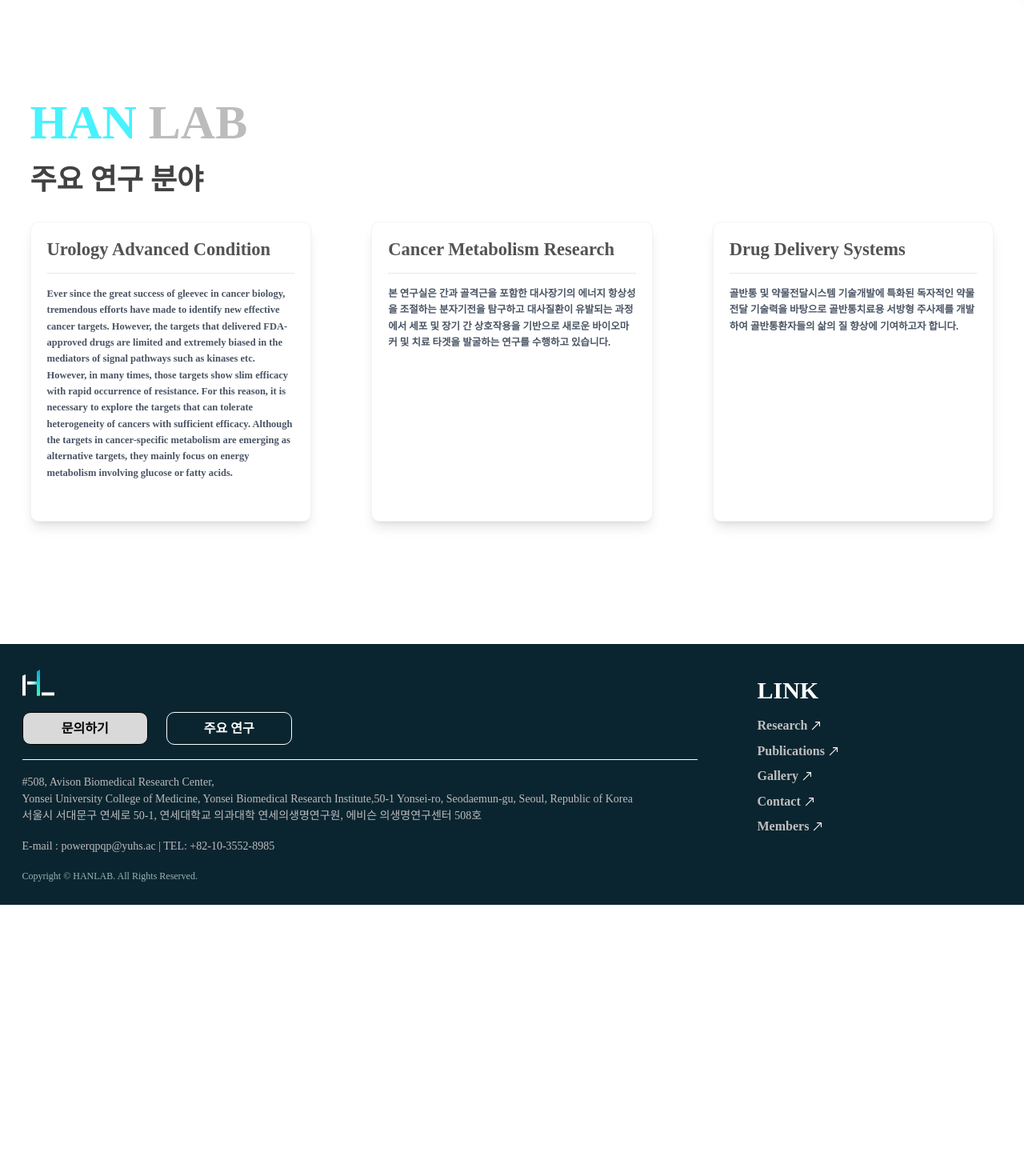
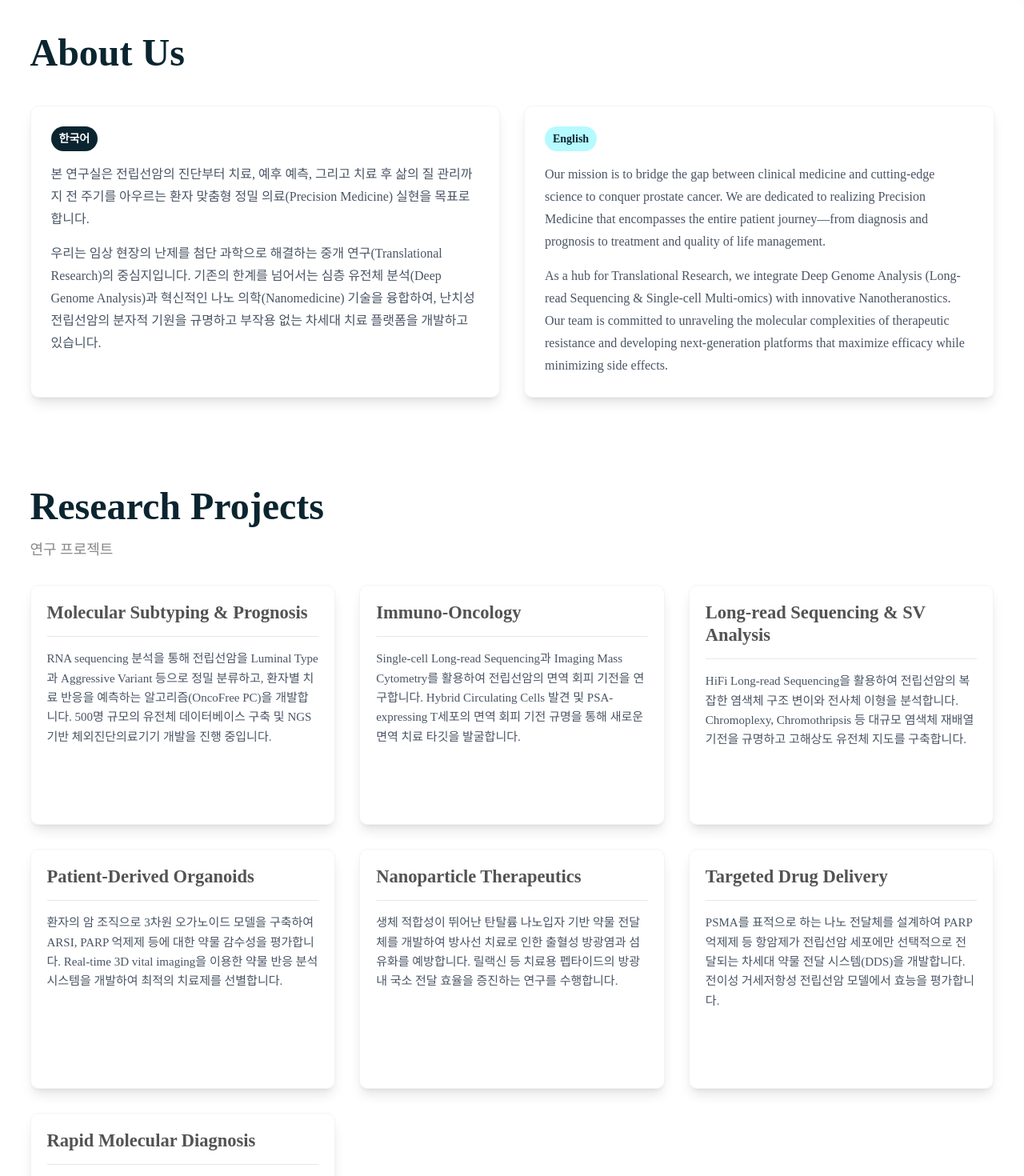
Before and after one commit to sidedev2/hanlab, a Next.js app: page / in a window 1280 px wide. Shown: the part 820-2290 px from the top of the page at 80% size. Before the commit the page ends 1951 px from the top, so only its background shows below. Built offline with nearby package versions, Linux system fonts and the light colour scheme.

Commit message:
feat: 홈에 들어갈 내용추가, 알맞게 디자인 변경

```diff
--- a/app/(home)/page.tsx
+++ b/app/(home)/page.tsx
@@ -1,5 +1,10 @@
-import { ImageCarousel, ResearchCard, ResearchButton } from '@/components';
-import { researchData } from '@/constants/researchData';
+import {
+  AboutCard,
+  ImageCarousel,
+  ResearchCard,
+  ResearchButton,
+} from '@/components';
+import { aboutData, researchData } from '@/constants/homeData';
 import { cn } from '@/util/cn';
 
 const Page = () => {
@@ -16,20 +21,47 @@ const Page = () => {
           >
             <span className='text-main-white'>Welcome to</span>
             <span className='text-blue-2fe'>Han Lab</span>
-            <span className='text-main-white text-[2.4rem] font-light lg:text-[3.6rem]'>
-              Lab of Urology, YonSei Univ
+            <span className='text-main-white text-[1.8rem] font-light lg:text-[2.8rem]'>
+              연세 비뇨기암 정밀의학 연구실
             </span>
             <ResearchButton className='mt-[5rem]' />
           </div>
         </ImageCarousel>
       </div>
-      <div className='flex min-h-screen flex-col justify-center px-15 py-20 font-bold'>
-        <div className='text-[6rem]'>
-          <span className='text-blue-2fe'>HAN</span>
-          <span className='text-gray-cbc'>&nbsp;LAB</span>
+
+      {/* 연구실 소개 섹션 */}
+      <div className='bg-gray-f5f px-15 py-20'>
+        <div className='mx-auto max-w-[1400px]'>
+          <div className='mb-12'>
+            <span className='text-blue-530 text-[3.6rem] font-bold lg:text-[4.8rem]'>
+              About Us
+            </span>
           </div>
-        <span className='text-gray-242 text-[3.6rem]'>주요 연구 분야</span>
-        <div className='mt-10 grid grid-cols-1 gap-8 lg:grid-cols-3 lg:gap-30'>
+          <div className='grid grid-cols-1 gap-12 lg:grid-cols-2'>
+            {aboutData.map((item, index) => (
+              <AboutCard
+                key={index}
+                label={item.label}
+                paragraphs={item.paragraphs}
+                variant={item.variant}
+              />
+            ))}
+          </div>
+        </div>
+      </div>
+
+      {/* 주요 연구 분야 섹션 */}
+      <div className='px-15 py-20'>
+        <div className='mx-auto max-w-[1400px]'>
+          <div className='mb-12'>
+            <span className='text-blue-530 text-[3.6rem] font-bold lg:text-[4.8rem]'>
+              Research Projects
+            </span>
+            <p className='text-gray-888 mt-2 text-[1.8rem] font-normal'>
+              연구 프로젝트
+            </p>
+          </div>
+          <div className='grid grid-cols-1 gap-8 lg:grid-cols-3 lg:gap-12'>
             {researchData.map((research, index) => (
               <ResearchCard
                 key={index}
@@ -40,6 +72,7 @@ const Page = () => {
           </div>
         </div>
       </div>
+    </div>
   );
 };
 
--- /dev/null
+++ b/components/home/AboutCard.tsx
@@ -0,0 +1,34 @@
+type AboutCardProps = {
+  label: string;
+  paragraphs: string[];
+  variant?: 'primary' | 'secondary';
+};
+
+const AboutCard = ({
+  label,
+  paragraphs,
+  variant = 'primary',
+}: AboutCardProps) => {
+  const badgeStyle =
+    variant === 'primary'
+      ? 'bg-blue-530 text-white'
+      : 'bg-blue-2fe/40 text-blue-530';
+
+  return (
+    <div className='rounded-2xl border border-gray-100 bg-white p-10 shadow-lg'>
+      <div className={`${badgeStyle} mb-6 inline-block rounded-full px-4 py-2`}>
+        <span className='text-[1.4rem] font-semibold'>{label}</span>
+      </div>
+      {paragraphs.map((text, index) => (
+        <p
+          key={index}
+          className={`text-gray-600 text-[1.6rem] leading-[2.8rem] ${index > 0 ? 'mt-6' : ''}`}
+        >
+          {text}
+        </p>
+      ))}
+    </div>
+  );
+};
+
+export default AboutCard;
--- a/components/home/ResearchCard.tsx
+++ b/components/home/ResearchCard.tsx
@@ -5,13 +5,13 @@ type ResearchCardProps = {
 
 const ResearchCard = ({ title, description }: ResearchCardProps) => {
   return (
-    <div className='cursor-pointer rounded-2xl border border-gray-100 bg-white p-8 shadow-lg transition-shadow duration-300 hover:shadow-xl lg:h-150 lg:max-w-xl'>
+    <div className='cursor-pointer rounded-2xl border border-gray-100 bg-white p-8 shadow-lg transition-shadow duration-300 hover:shadow-xl lg:h-120 lg:max-w-3xl'>
       <h3 className='text-gray-353 mb-6 text-2xl leading-tight font-bold lg:text-4xl'>
         {title}
       </h3>
       <div className='mb-6 hidden h-px w-full bg-gray-200 lg:block'></div>
 
-      <p className='text-xl leading-relaxed text-gray-600'>{description}</p>
+      <p className='text-2xl leading-relaxed text-gray-600 break-words'>{description}</p>
     </div>
   );
 };
--- a/components/home/index.ts
+++ b/components/home/index.ts
@@ -1,5 +1,6 @@
+import AboutCard from './AboutCard';
 import ImageCarousel from './ImageCarousel';
 import ResearchButton from './ResearchButton';
 import ResearchCard from './ResearchCard';
 
-export { ImageCarousel, ResearchCard, ResearchButton };
+export { AboutCard, ImageCarousel, ResearchCard, ResearchButton };
--- /dev/null
+++ b/constants/homeData.ts
@@ -0,0 +1,77 @@
+export const aboutData = [
+  {
+    label: '한국어',
+    variant: 'primary' as const,
+    paragraphs: [
+      '본 연구실은 전립선암의 진단부터 치료, 예후 예측, 그리고 치료 후 삶의 질 관리까지 전 주기를 아우르는 환자 맞춤형 정밀 의료(Precision Medicine) 실현을 목표로 합니다.',
+      '우리는 임상 현장의 난제를 첨단 과학으로 해결하는 중개 연구(Translational Research)의 중심지입니다. 기존의 한계를 넘어서는 심층 유전체 분석(Deep Genome Analysis)과 혁신적인 나노 의학(Nanomedicine) 기술을 융합하여, 난치성 전립선암의 분자적 기원을 규명하고 부작용 없는 차세대 치료 플랫폼을 개발하고 있습니다.',
+    ],
+  },
+  {
+    label: 'English',
+    variant: 'secondary' as const,
+    paragraphs: [
+      'Our mission is to bridge the gap between clinical medicine and cutting-edge science to conquer prostate cancer. We are dedicated to realizing Precision Medicine that encompasses the entire patient journey—from diagnosis and prognosis to treatment and quality of life management.',
+      'As a hub for Translational Research, we integrate Deep Genome Analysis (Long-read Sequencing & Single-cell Multi-omics) with innovative Nanotheranostics. Our team is committed to unraveling the molecular complexities of therapeutic resistance and developing next-generation platforms that maximize efficacy while minimizing side effects.',
+    ],
+  },
+];
+
+export const researchData = [
+  {
+    title: 'Molecular Subtyping & Prognosis',
+    subtitle: '전립선암 분자 아형 분류 및 예후 예측',
+    imageSrc: '/assets/hanlab_main.png',
+    imageAlt: 'Research Image 1',
+    description:
+      'RNA sequencing 분석을 통해 전립선암을 Luminal Type과 Aggressive Variant 등으로 정밀 분류하고, 환자별 치료 반응을 예측하는 알고리즘(OncoFree PC)을 개발합니다. 500명 규모의 유전체 데이터베이스 구축 및 NGS 기반 체외진단의료기기 개발을 진행 중입니다.',
+  },
+  {
+    title: 'Immuno-Oncology',
+    subtitle: '면역 회피 기전 및 Single-cell Multi-omics',
+    imageSrc: '/assets/hanlab_main.png',
+    imageAlt: 'Research Image 2',
+    description:
+      'Single-cell Long-read Sequencing과 Imaging Mass Cytometry를 활용하여 전립선암의 면역 회피 기전을 연구합니다. Hybrid Circulating Cells 발견 및 PSA-expressing T세포의 면역 회피 기전 규명을 통해 새로운 면역 치료 타깃을 발굴합니다.',
+  },
+  {
+    title: 'Long-read Sequencing & SV Analysis',
+    subtitle: '암 유전체 심층 분석',
+    imageSrc: '/assets/hanlab_main.png',
+    imageAlt: 'Research Image 3',
+    description:
+      'HiFi Long-read Sequencing을 활용하여 전립선암의 복잡한 염색체 구조 변이와 전사체 이형을 분석합니다. Chromoplexy, Chromothripsis 등 대규모 염색체 재배열 기전을 규명하고 고해상도 유전체 지도를 구축합니다.',
+  },
+  {
+    title: 'Patient-Derived Organoids',
+    subtitle: '환자 유래 오가노이드 기반 정밀 의료',
+    imageSrc: '/assets/hanlab_main.png',
+    imageAlt: 'Research Image 4',
+    description:
+      '환자의 암 조직으로 3차원 오가노이드 모델을 구축하여 ARSI, PARP 억제제 등에 대한 약물 감수성을 평가합니다. Real-time 3D vital imaging을 이용한 약물 반응 분석 시스템을 개발하여 최적의 치료제를 선별합니다.',
+  },
+  {
+    title: 'Nanoparticle Therapeutics',
+    subtitle: '탄탈륨 나노입자 방사선 방광염 치료제',
+    imageSrc: '/assets/hanlab_main.png',
+    imageAlt: 'Research Image 5',
+    description:
+      '생체 적합성이 뛰어난 탄탈륨 나노입자 기반 약물 전달체를 개발하여 방사선 치료로 인한 출혈성 방광염과 섬유화를 예방합니다. 릴랙신 등 치료용 펩타이드의 방광 내 국소 전달 효율을 증진하는 연구를 수행합니다.',
+  },
+  {
+    title: 'Targeted Drug Delivery',
+    subtitle: '전립선암 표적 전달 항암제 개량',
+    imageSrc: '/assets/hanlab_main.png',
+    imageAlt: 'Research Image 6',
+    description:
+      'PSMA를 표적으로 하는 나노 전달체를 설계하여 PARP 억제제 등 항암제가 전립선암 세포에만 선택적으로 전달되는 차세대 약물 전달 시스템(DDS)을 개발합니다. 전이성 거세저항성 전립선암 모델에서 효능을 평가합니다.',
+  },
+  {
+    title: 'Rapid Molecular Diagnosis',
+    subtitle: '마그네틱 비드 기반 신속 암 진단',
+    imageSrc: '/assets/hanlab_main.png',
+    imageAlt: 'Research Image 7',
+    description:
+      '마그네틱 비드의 자성 분리 기술을 응용하여 체액 내 ctDNA, Exosome 등 암 유래 물질을 고순도로 검출하는 현장 진단(POCT) 플랫폼을 구축합니다. 진료 현장에서 활용 가능한 신속 분자 진단 키트를 개발합니다.',
+  },
+];
--- a/constants/researchData.ts
+++ /dev/null
@@ -1,26 +0,0 @@
-export const researchData = [
-  {
-    title: 'Urology Advanced Condition',
-    subtitle: '비뇨의학에 관한 연구',
-    imageSrc: '/assets/hanlab_main.png',
-    imageAlt: 'Research Image 1',
-    description:
-      'Ever since the great success of gleevec in cancer biology, tremendous efforts have made to identify new effective cancer targets. However, the targets that delivered FDA-approved drugs are limited and extremely biased in the mediators of signal pathways such as kinases etc. However, in many times, those targets show slim efficacy with rapid occurrence of resistance. For this reason, it is necessary to explore the targets that can tolerate heterogeneity of cancers with sufficient efficacy. Although the targets in cancer-specific metabolism are emerging as alternative targets, they mainly focus on energy metabolism involving glucose or fatty acids.',
-  },
-  {
-    title: 'Cancer Metabolism Research',
-    subtitle: '암 대사 연구 분야',
-    imageSrc: '/assets/hanlab_main.png',
-    imageAlt: 'Research Image 2',
-    description:
-      '본 연구실은 간과 골격근을 포함한 대사장기의 에너지 항상성을 조절하는 분자기전을 탐구하고 대사질환이 유발되는 과정에서 세포 및 장기 간 상호작용을 기반으로 새로운 바이오마커 및 치료 타겟을 발굴하는 연구를 수행하고 있습니다.',
-  },
-  {
-    title: 'Drug Delivery Systems',
-    subtitle: '약물 전달 시스템 개발',
-    imageSrc: '/assets/hanlab_main.png',
-    imageAlt: 'Research Image 3',
-    description:
-      '골반통 및 약물전달시스템 기술개발에 특화된 독자적인 약물 전달 기술력을 바탕으로 골반통치료용 서방형 주사제를 개발하여 골반통환자들의 삶의 질 향상에 기여하고자 합니다.',
-  },
-];
```
Lines whose indentation alone changed are shown as unchanged.
